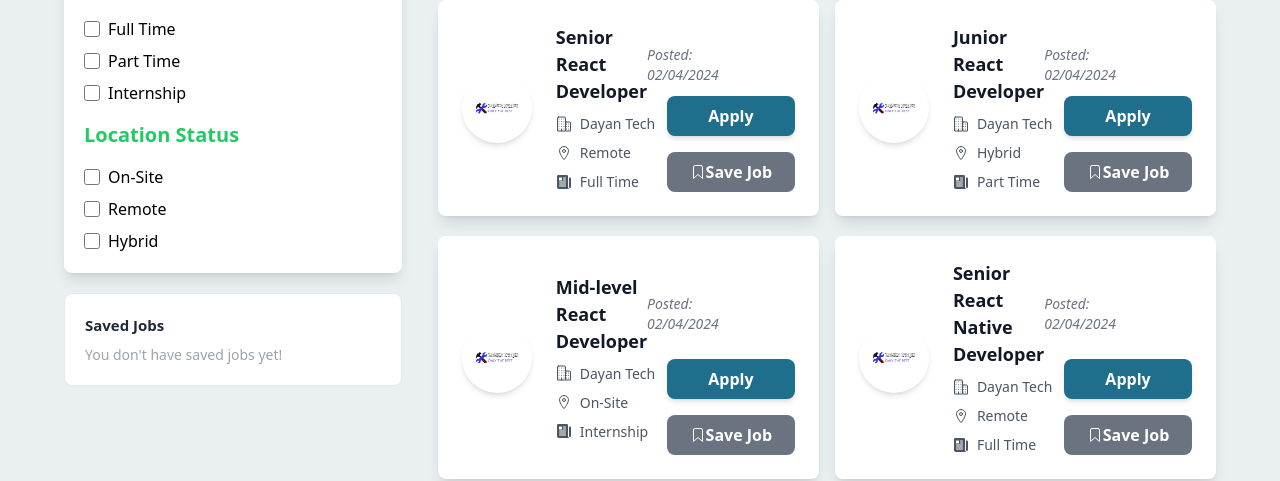
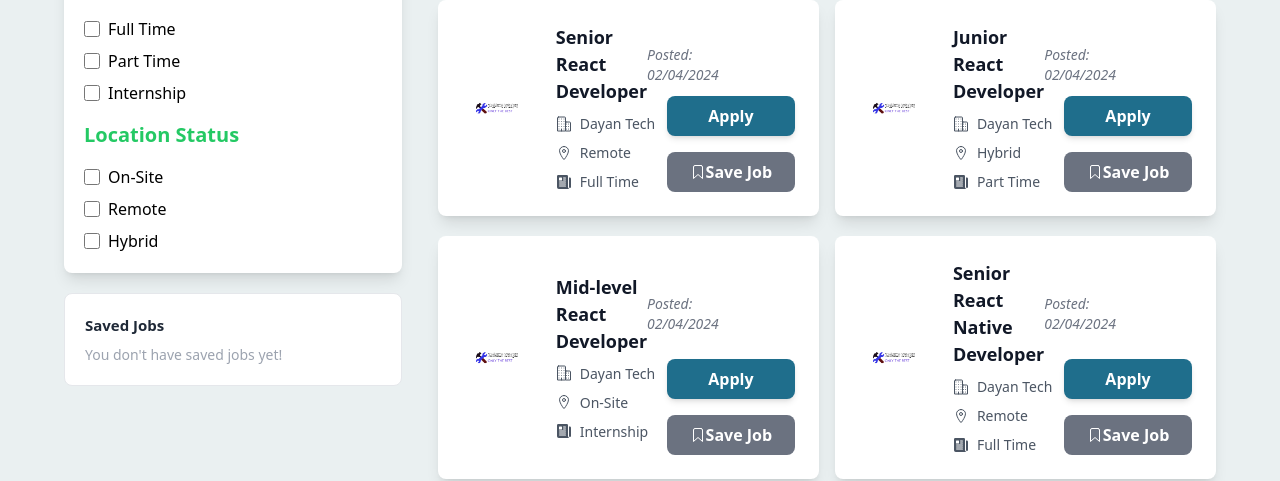
Before and after one commit to LesegoLSG/JobApp, a React (Vite) app in the folder Job-app/: page /jobs-all in a window 1280 px wide. Shown: the part 262-743 px from the top of the page. Built offline with nearby package versions, Linux system fonts and the light colour scheme; no server answers.

Commit message:
Removed image shadow

```diff
--- a/Job-app/src/Components/Jobs/JobMainCard.jsx
+++ b/Job-app/src/Components/Jobs/JobMainCard.jsx
@@ -17,7 +17,7 @@ const JobMainCard = ({ job }) => {
         <img
           src={job.logo}
           alt={job.title}
-          className="w-[70px] h-[70px] object-contain rounded-full shadow-md" // Added shadow and rounded image
+          className="w-[70px] h-[70px] object-contain rounded-full" // Added shadow and rounded image
         />
         <div className="flex flex-col gap-[8px] w-full">
           <div className="flex items-center justify-between">
```
